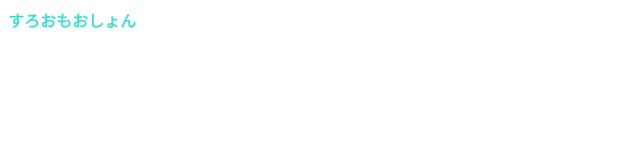
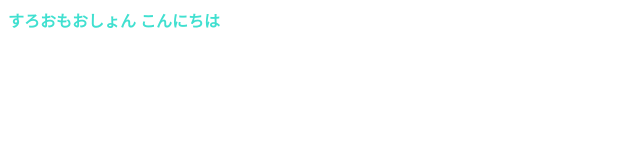
Before and after one commit to ussiy-buiz/20240429-git-workshop, a plain HTML site: page index.html in a window 1280 px wide. Shown: the full height of the page, 0-640 px from the left. Drawn offline with Linux system fonts and the light colour scheme.

Commit message:
Update index.html

```diff
--- a/index.html
+++ b/index.html
@@ -5,5 +5,5 @@
     <title>ﾀｲﾄﾙ</title>
   </head>
   <body>
-    <strong style="color: turquoise">すろおもおしょん</strong>
+    <strong style="color: turquoise">すろおもおしょん こんにちは</strong>
   </body>
```
